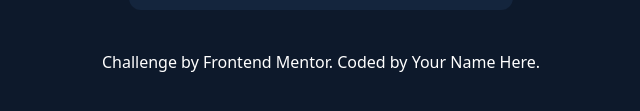
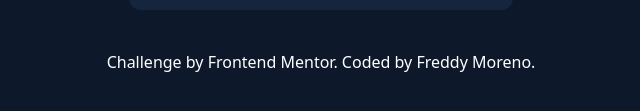
Before and after one commit to Tsuna21182/nft-preview-card-component-main, a plain HTML site: page index.html in a window 1280 px wide. Shown: the part 681-792 px from the top of the page, 319-959 px from the left. Drawn offline with nearby package versions, Linux system fonts and the light colour scheme.

Commit message:
nombre quien lo hizo

```diff
--- a/index.html
+++ b/index.html
@@ -80,7 +80,7 @@
       Challenge by
       <a href="https://www.frontendmentor.io?ref=challenge" target="_blank"
         >Frontend Mentor</a
-      >. Coded by <a href="#">Your Name Here</a>.
+      >. Coded by <a href="#">Freddy Moreno</a>.
     </div>
   </body>
 </html>
```
